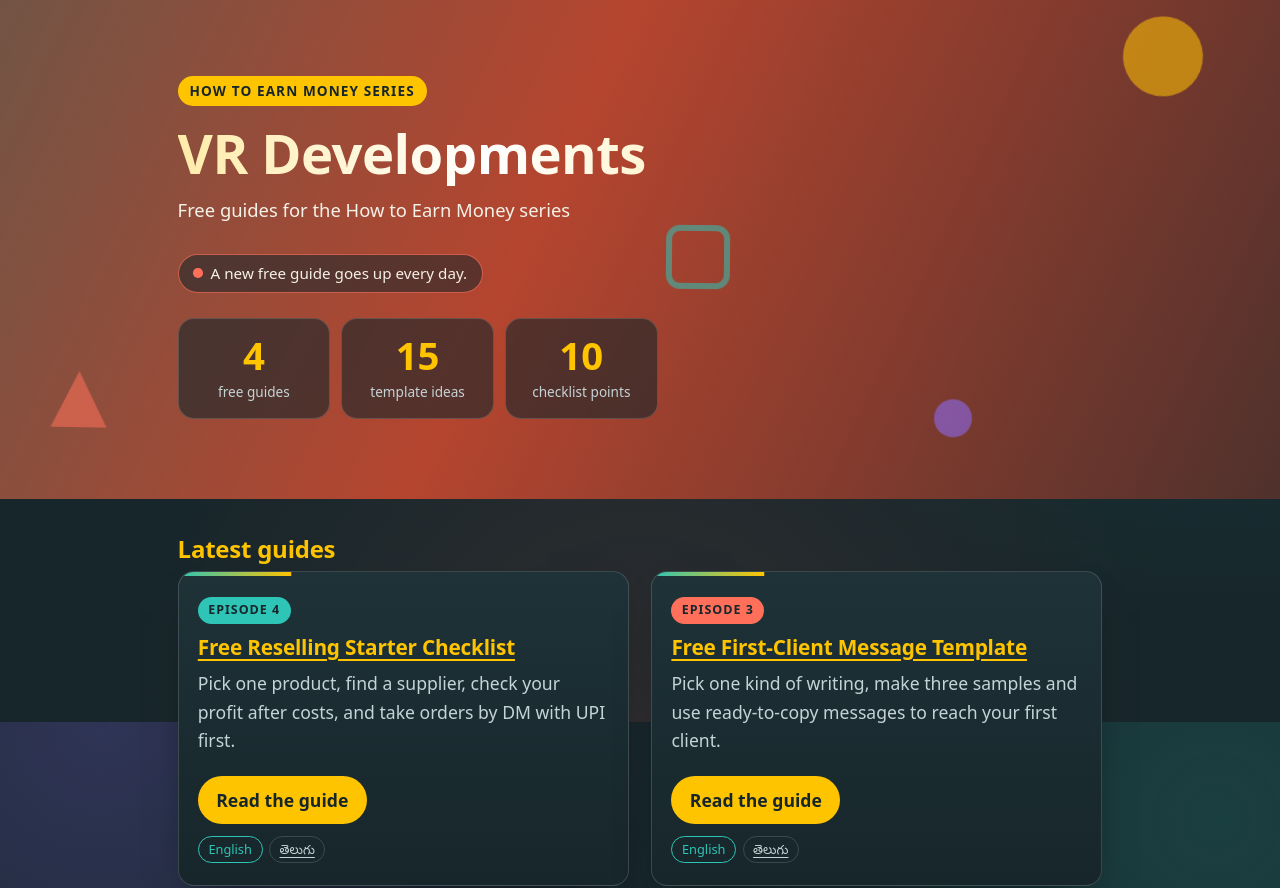
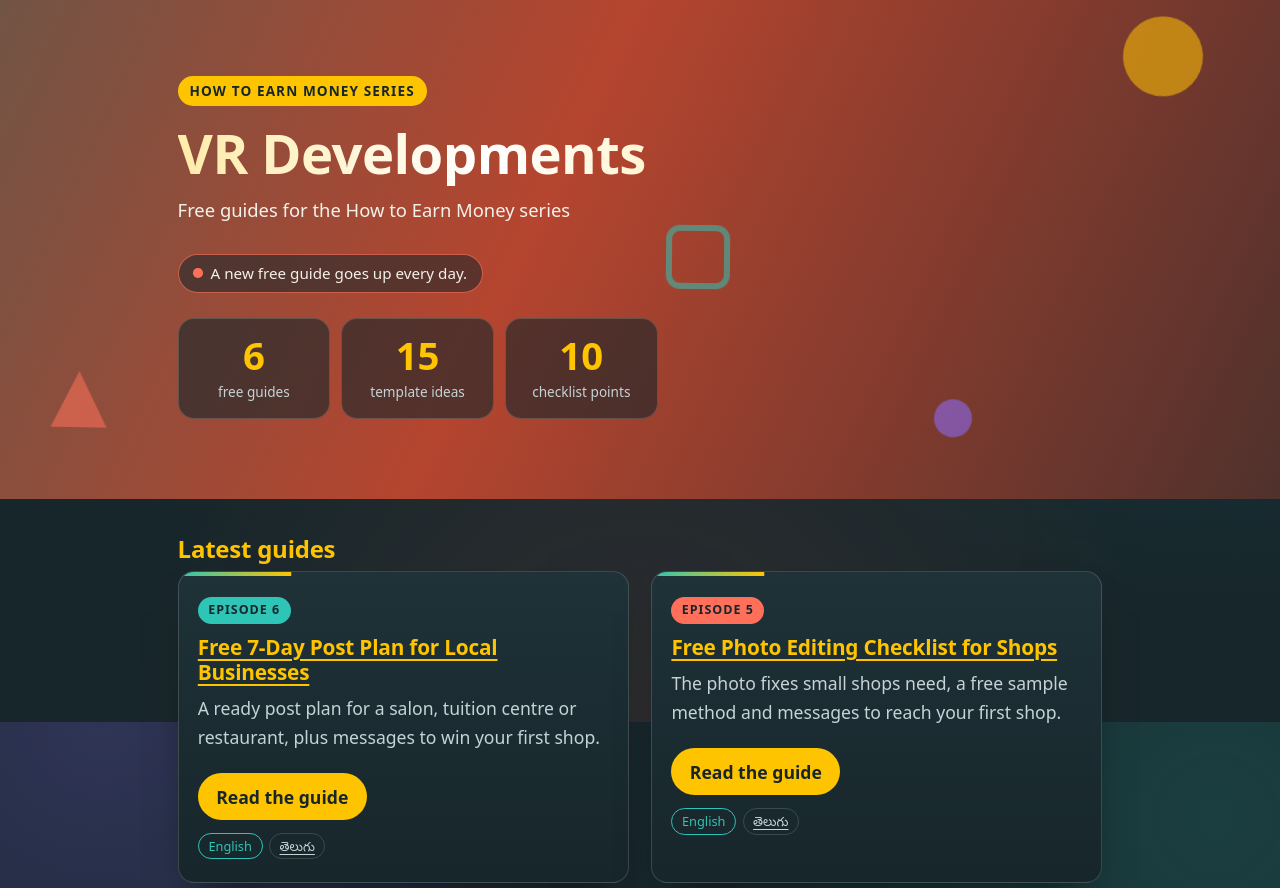
Before and after one commit to VR-DEVELOPMENTS-OFFICIAL/VD-DM-SITES, a plain HTML site: page index.html in a window 1280 px wide. Shown: the part 78-966 px from the top of the page. Drawn offline with Linux system fonts and the light colour scheme.

Commit message:
Add Episode 5 and 6 guides (daily update)

```diff
--- a/index.html
+++ b/index.html
@@ -39,7 +39,7 @@
         <p class="daily-note rise rise-4">A new free guide goes up every day.</p>
 
         <ul class="stats rise rise-4" aria-label="At a glance">
-          <li class="stat"><strong data-count="4">4</strong><span>free guides</span></li>
+          <li class="stat"><strong data-count="6">6</strong><span>free guides</span></li>
           <li class="stat"><strong data-count="15">15</strong><span>template ideas</span></li>
           <li class="stat"><strong data-count="10">10</strong><span>checklist points</span></li>
         </ul>
@@ -50,6 +50,26 @@
       <h2 id="guides-title" data-reveal>Latest guides</h2>
       <ul class="guide-list">
         <!-- guide card: add each new guide here, at the top, so the newest comes first (copy one card below). -->
+        <li class="guide-card" data-reveal style="--d: 0.05s">
+          <span class="kicker">Episode 6</span>
+          <h3><a href="guides/ep6-free-7-day-post-plan.html">Free 7-Day Post Plan for Local Businesses</a></h3>
+          <p>A ready post plan for a salon, tuition centre or restaurant, plus messages to win your first shop.</p>
+          <a class="button" href="guides/ep6-free-7-day-post-plan.html">Read the guide</a>
+          <p class="lang-links" aria-label="Available languages">
+            <span class="lang-pill is-current" lang="en">English</span>
+            <a class="lang-pill" href="guides/te/ep6-free-7-day-post-plan.html" lang="te">తెలుగు</a>
+          </p>
+        </li>
+        <li class="guide-card" data-reveal style="--d: 0.1s">
+          <span class="kicker">Episode 5</span>
+          <h3><a href="guides/ep5-free-shop-photo-edit-checklist.html">Free Photo Editing Checklist for Shops</a></h3>
+          <p>The photo fixes small shops need, a free sample method and messages to reach your first shop.</p>
+          <a class="button" href="guides/ep5-free-shop-photo-edit-checklist.html">Read the guide</a>
+          <p class="lang-links" aria-label="Available languages">
+            <span class="lang-pill is-current" lang="en">English</span>
+            <a class="lang-pill" href="guides/te/ep5-free-shop-photo-edit-checklist.html" lang="te">తెలుగు</a>
+          </p>
+        </li>
         <li class="guide-card" data-reveal style="--d: 0.05s">
           <span class="kicker">Episode 4</span>
           <h3><a href="guides/ep4-free-reselling-starter-checklist.html">Free Reselling Starter Checklist</a></h3>
```
